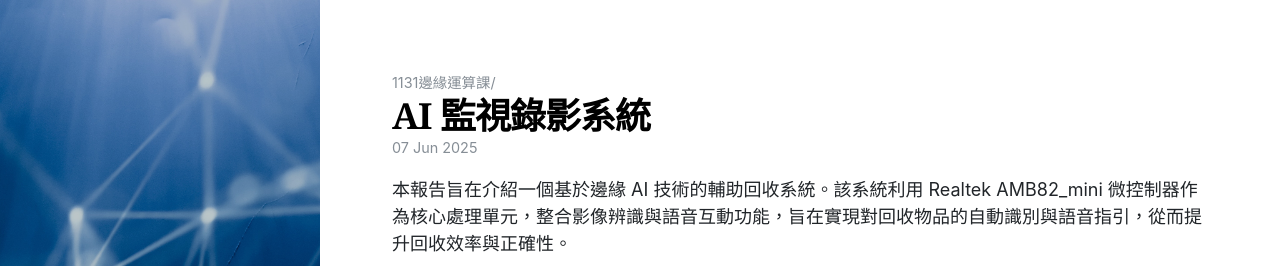
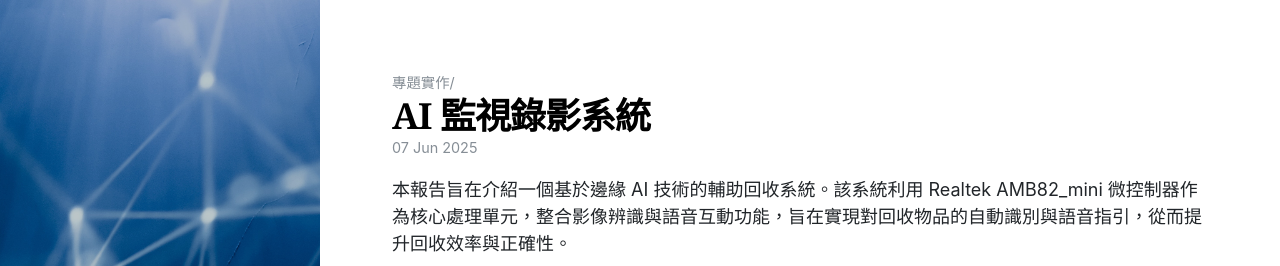
Before and after one commit to rkuo2000/EdgeAI-course, a Jekyll site: the page built from _posts/2025-06-07-edge-ai-class-project2.md, in a window 1280 px wide and 900 px high. Shown: the top 266 px of the window. Built offline with Jekyll 4.4.1, drawn with Linux system fonts in a browser that asks for light colours; nearby versions of some CDN libraries; some of the changed text lies outside the part shown.

Commit message:
Update 2025-06-07-edge-ai-class-project2.md

```diff
--- a/_posts/2025-06-07-edge-ai-class-project2.md
+++ b/_posts/2025-06-07-edge-ai-class-project2.md
@@ -2,12 +2,12 @@
 layout: post # 指定文章佈局，通常是 post
 title: AI 監視錄影系統
 date: 2025-06-07 15:40:00 +0800 # 發表日期和時間 (請根據您當前的時區調整 +0800 代表 UTC+8)
-categories: [1131邊緣運算課] # 文章分類，您可以自訂
-tags: [入門,學習,blog] # 文章標籤，您可以自訂
+categories: [專題實作] # 文章分類，您可以自訂
+tags: [程式範例, AI-coding] # 文章標籤，您可以自訂
 description: 這篇文章會講解我邊緣運算的第二個專案 AI 監視錄影系統
 mathjax: false # 如果這篇文章不需要顯示數學公式，請設false
 comments: false # 如果這篇文章需要啟用評論，請設為 true
-permalink: /EdgeAI-MCU/project2/
+permalink: /AMB82-mini/project2/
 ---
 
 
```
